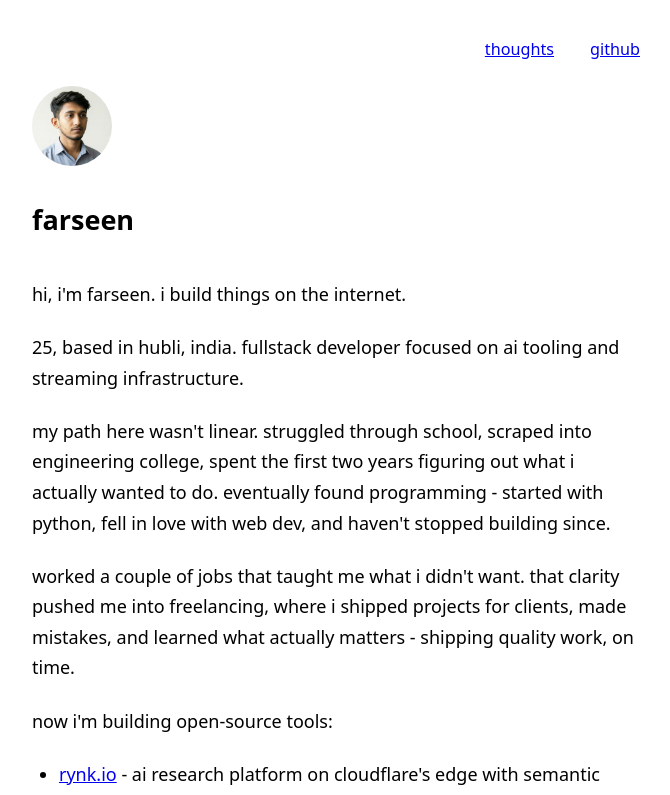
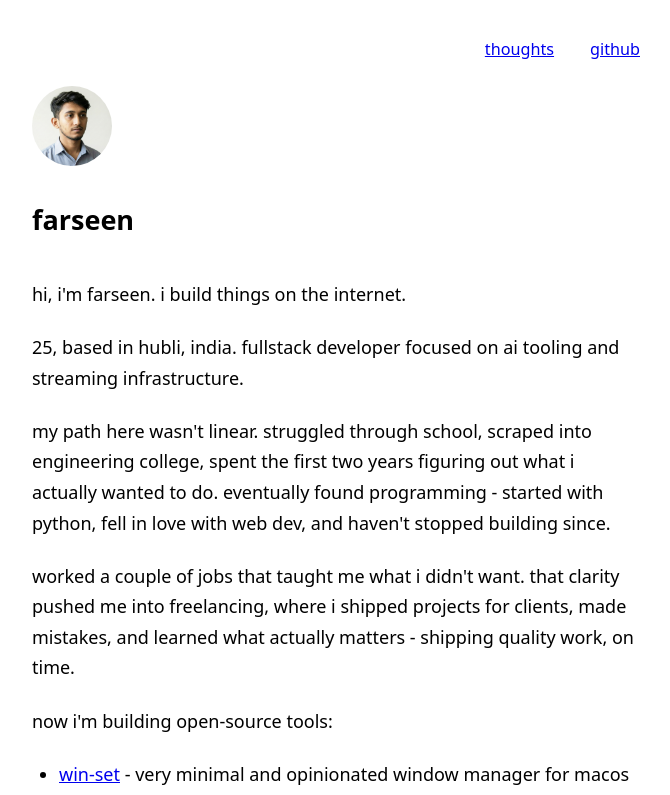
Before and after one commit to farseenmanekhan1232/mysite, a SvelteKit app: page / in a window 1280 px wide. Shown: the top 795 px of the page, without its empty margins (304-974 px from the left). Built offline with nearby package versions, Linux system fonts and the light colour scheme; no server answers.

Commit message:
feat: list win-set as a new open-source project

```diff
--- a/src/routes/+page.svelte
+++ b/src/routes/+page.svelte
@@ -23,6 +23,7 @@
     <p>now i'm building open-source tools:</p>
 
     <ul>
+        <li><a href="https://github.com/farseenmanekhan1232/win-set">win-set</a> - very minimal and opinionated window manager for macos with hyprland-style auto-tiling</li>
         <li><a href="https://rynk.io">rynk.io</a> - ai research platform on cloudflare's edge with semantic search</li>
         <li><a href="https://neustream.app">neustream.app</a> - multi-platform streaming infrastructure, open-source alternative to restream</li>
         <li><a href="https://xtraspare.com">xtraspare</a> - e-commerce marketplace handling 10k+ products</li>
```
